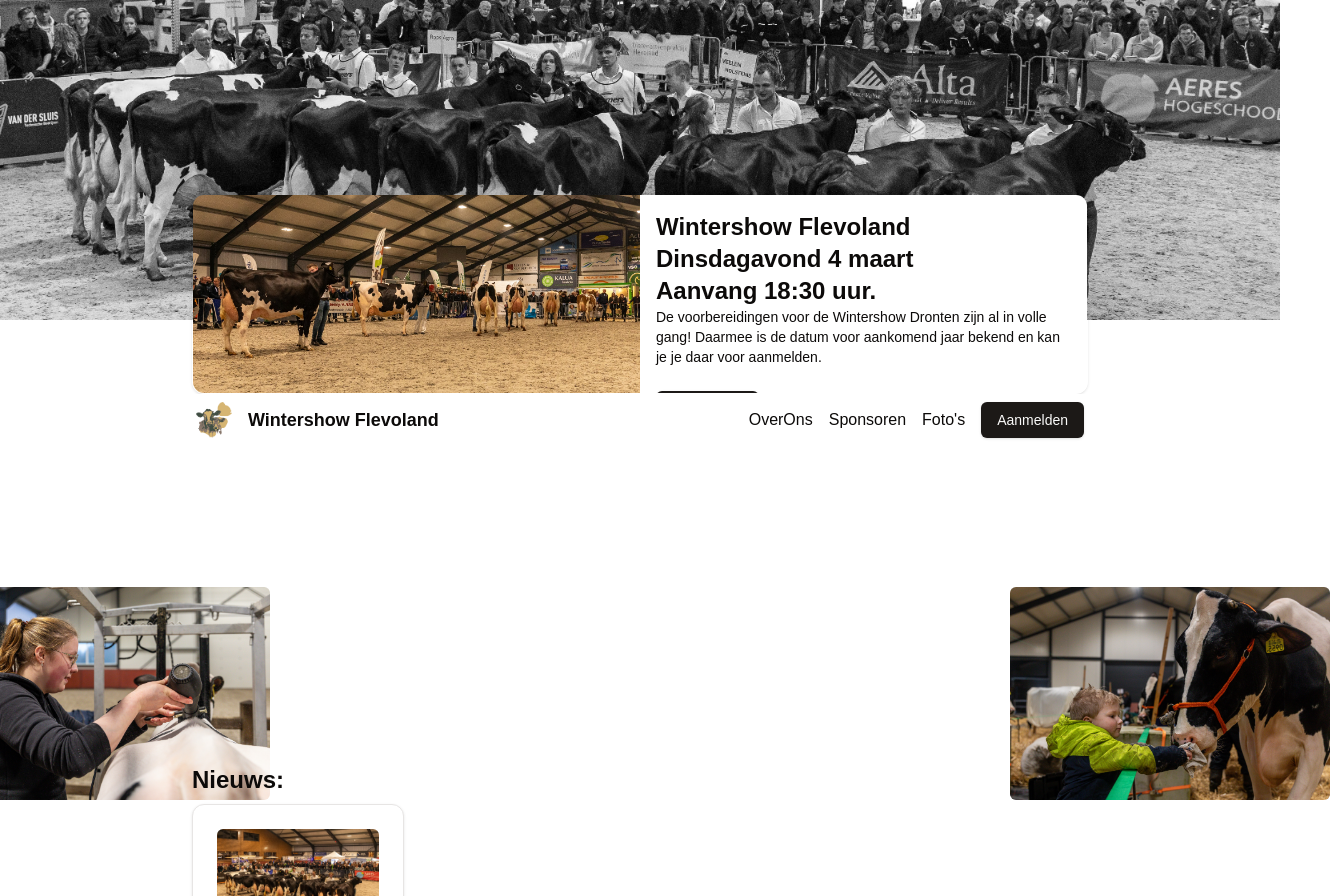
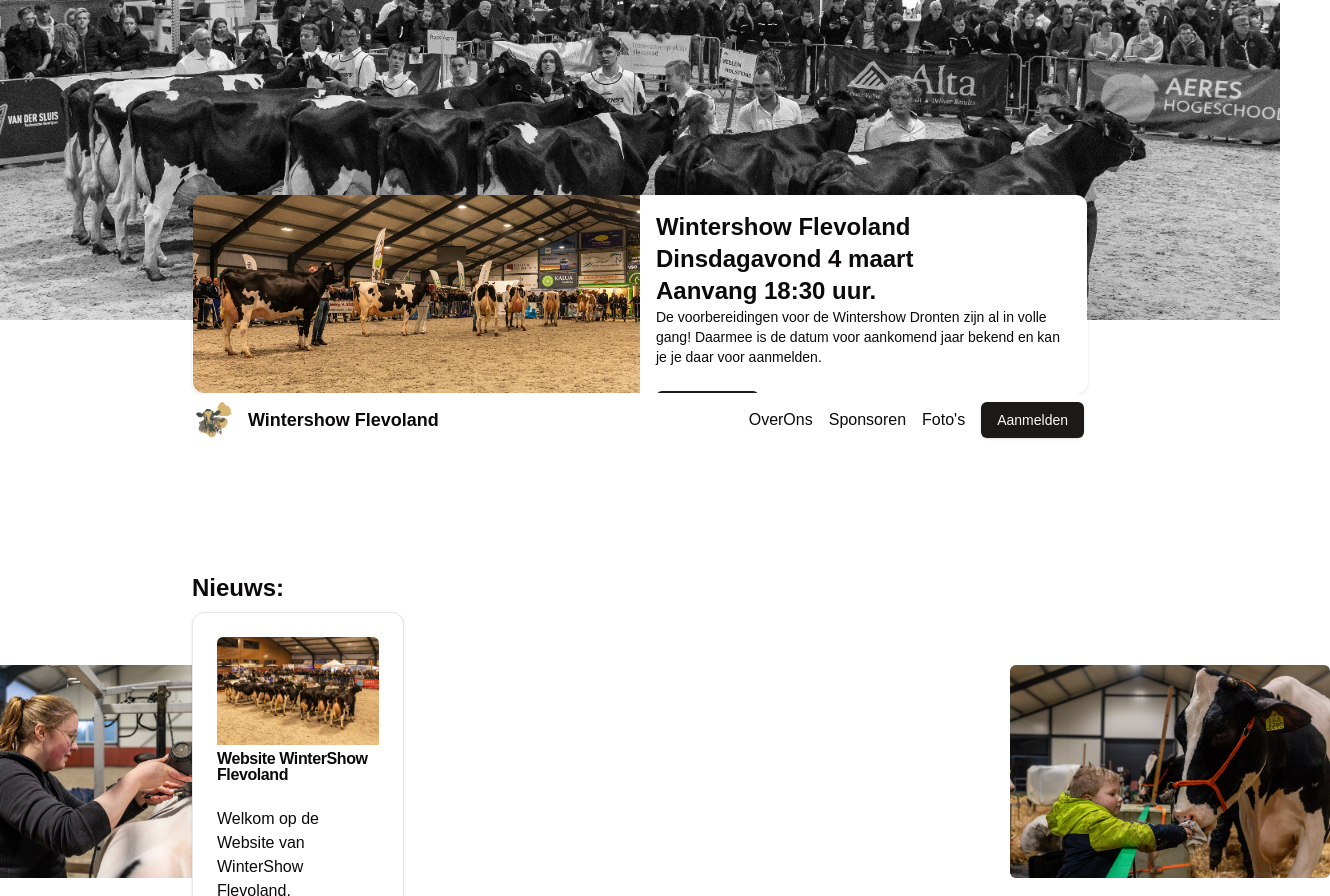
Before and after one commit to wintershowflevoland/wintershowflevoland.nl, a Next.js app: page / in a window 1280 px wide. Shown: the top 896 px of the page, 1330 px wide, since content can reach past the window. Built offline with nearby package versions, Linux system fonts and the light colour scheme.

Commit message:
homepage changes

```diff
--- a/src/app/page.tsx
+++ b/src/app/page.tsx
@@ -1,22 +1,17 @@
-import AboutusComp from "@/components/aboutusComp";
-import FotosComp from "@/components/fotosComp";
+import BottomFotoRapperComp from "@/components/BottomFotoRapperComp";
 import NieuwsComp from "@/components/nieuwsComp";
-import PageScrollComp from "@/components/pageScrollComp";
 import SponsorsComp from "@/components/sponsorsComp";
 /* eslint-disable @next/next/no-img-element */
 
 export default function Home() {
 	return (
-		<PageScrollComp>
-			{/* Nieuws */}
+		<div>
 			<NieuwsComp />
-			{/* About us */}
-			<AboutusComp />
-			{/* Sponsors */}
+			<BottomFotoRapperComp />
+			<br />
+			<br />
 			<SponsorsComp />
-			{/* Fotos */}
-			<FotosComp />
-		</PageScrollComp>
+		</div>
 		// <>
 		// 	{/* Nieuws */}
 		// 	<NieuwsComp />
--- a/src/components/BottomFotoRapperComp.tsx
+++ b/src/components/BottomFotoRapperComp.tsx
@@ -1,13 +1,36 @@
+"use client";
+import { useEffect, useState } from "react";
+
 export default function BottomFotoRapperComp() {
+	const heightOffset = -230;
+	const [newsHeight, setNewsHeight] = useState(0);
+	useEffect(() => {
+		if (newsHeight === 0) {
+			setNewsHeight(
+				window.document.getElementById("nieuws-home")?.clientHeight || 0
+			);
+		}
+		const handleResize = () => {
+			console.log("resize");
+			console.log(window.document.getElementById("nieuws-home")?.clientHeight);
+			setNewsHeight(
+				window.document.getElementById("nieuws-home")?.clientHeight || 0
+			);
+		};
+		window.addEventListener("resize", handleResize);
+		return () => window.removeEventListener("resize", handleResize);
+	}, []);
 	return (
-		<div className="-z-10 overflow-hidden">
+		<div className={"-z-10 overflow-hidden hidden lg:block"}>
 			<img
-				className="w-[25vw] fixed bottom-0 left-[-50px] rounded-md"
+				className="w-[25vw] absolute left-[-50px] rounded-md -z-10"
+				style={{ bottom: "-" + (newsHeight + heightOffset) + "px" }}
 				src="/assets/site/foto-bottom-left.jpg"
 				alt=""
 			/>
 			<img
-				className="w-[25vw] fixed bottom-0 right-[-50px] rounded-md transform -scale-x-100"
+				style={{ bottom: "-" + (newsHeight + heightOffset) + "px" }}
+				className="w-[25vw] absolute right-[-50px] rounded-md transform -scale-x-100 -z-10"
 				src="/assets/site/foto-bottom-right.jpg"
 				alt=""
 			/>
--- a/src/components/nieuwsComp.tsx
+++ b/src/components/nieuwsComp.tsx
@@ -4,8 +4,8 @@ import { getAllPosts } from "@/lib/api";
 export default function NieuwsComp() {
 	const allPosts = getAllPosts();
 	return (
-		<div>
-			<h2 className="text-2xl font-bold pb-2" id="nieuws">
+		<div id="nieuws-home">
+			<h2 className="z-10 text-2xl font-bold pb-2" id="nieuws">
 				Nieuws:
 			</h2>
 			{allPosts.length > 0 && <MoreStories posts={allPosts} />}
--- a/src/components/pageScrollComp.tsx
+++ b/src/components/pageScrollComp.tsx
@@ -10,6 +10,7 @@ interface PageScrollCompProps {
 export default function PageScrollComp({ children }: PageScrollCompProps) {
 	const [dialogOpen, setDialogOpen] = useState(false);
 	const { eventState } = useEvent();
+	const [showBottomImages, setShowBottomImages] = useState(false);
 
 	useEffect(() => {
 		if (eventState === "AanmeldDialog") {
@@ -90,6 +91,16 @@ export default function PageScrollComp({ children }: PageScrollCompProps) {
 					rect.top + rect.height / 2 <= window.innerHeight
 				);
 			});
+
+			if (currentSectionIndex === 2 || currentSectionIndex === 3) {
+				console.log("index 2");
+				setShowBottomImages(true);
+			} else {
+				console.log("index not 2");
+				if (showBottomImages) {
+					setShowBottomImages(false);
+				}
+			}
 
 			// Check if we are in a scrollable area
 			const shouldScroll =
@@ -177,7 +188,7 @@ export default function PageScrollComp({ children }: PageScrollCompProps) {
 					{child}
 				</section>
 			))}
-			<BottomFotoRapperComp />
+			<BottomFotoRapperComp hidden={showBottomImages} />
 		</div>
 	);
 }
```
